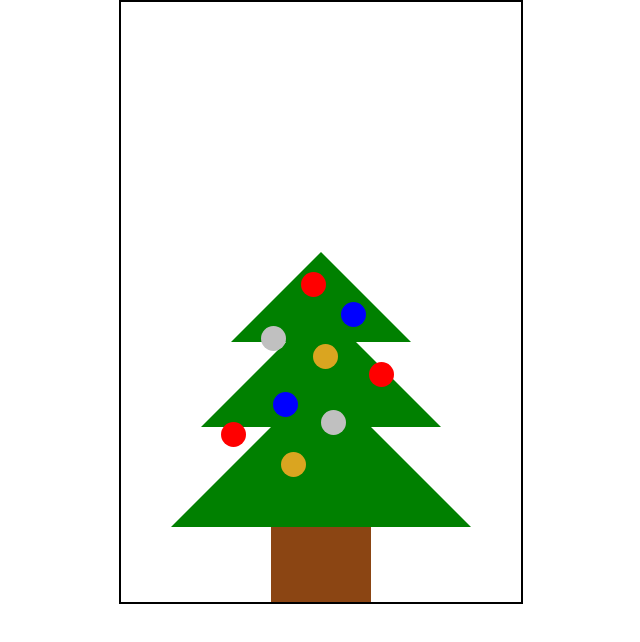
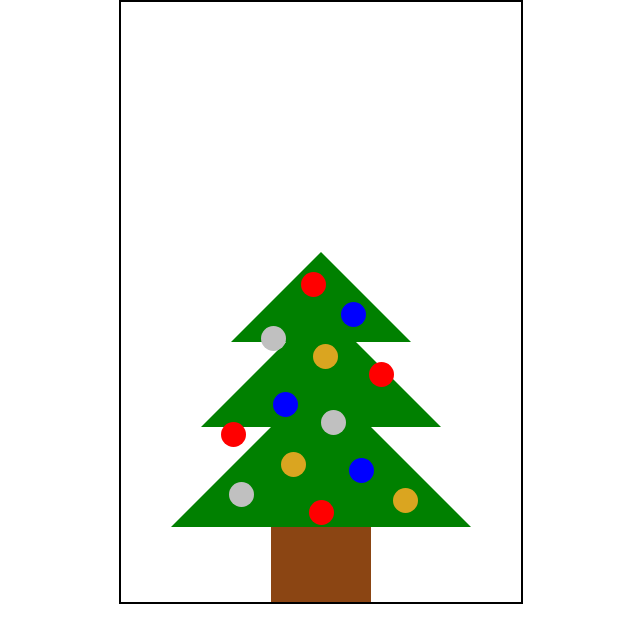
Before and after one commit to PhilipF5/xmas-animation-2018, a React (Create React App) app: page / in a window 1280 px wide. Shown: the top 642 px of the page, without its empty margins (319-959 px from the left). Built offline with nearby package versions, Linux system fonts and the light colour scheme.

Commit message:
Add more ornaments

```diff
--- a/src/App.js
+++ b/src/App.js
@@ -18,6 +18,14 @@ const XmasTree = styled.div`
 `;
 
 class App extends Component {
+	generateOrnaments() {
+		let ornaments = [];
+		for (let i = 1; i <= 13; i++) {
+			ornaments.push(<Ornament data-id={i} key={i} />);
+		}
+		return ornaments;
+	}
+
 	render() {
 		return (
 			<XmasTree>
@@ -25,15 +33,7 @@ class App extends Component {
 				<TreeSection className="middle" />
 				<TreeSection />
 				<TreeTrunk />
-				<Ornament data-id="1" />
-				<Ornament data-id="2" />
-				<Ornament data-id="3" />
-				<Ornament data-id="4" />
-				<Ornament data-id="5" />
-				<Ornament data-id="6" />
-				<Ornament data-id="7" />
-				<Ornament data-id="8" />
-				<Ornament data-id="9" />
+				{this.generateOrnaments()}
 			</XmasTree>
 		);
 	}
--- a/src/components/Ornament.jsx
+++ b/src/components/Ornament.jsx
@@ -60,4 +60,28 @@ export const Ornament = styled.div`
 		left: 40%;
 		top: 75%;
 	}
+
+	&[data-id="10"] {
+		background-color: blue;
+		left: 57%;
+		top: 76%;
+	}
+
+	&[data-id="11"] {
+		background-color: silver;
+		left: 27%;
+		top: 80%;
+	}
+
+	&[data-id="12"] {
+		background-color: red;
+		left: 47%;
+		top: 83%;
+	}
+
+	&[data-id="13"] {
+		background-color: goldenrod;
+		left: 68%;
+		top: 81%;
+	}
 `;
```
